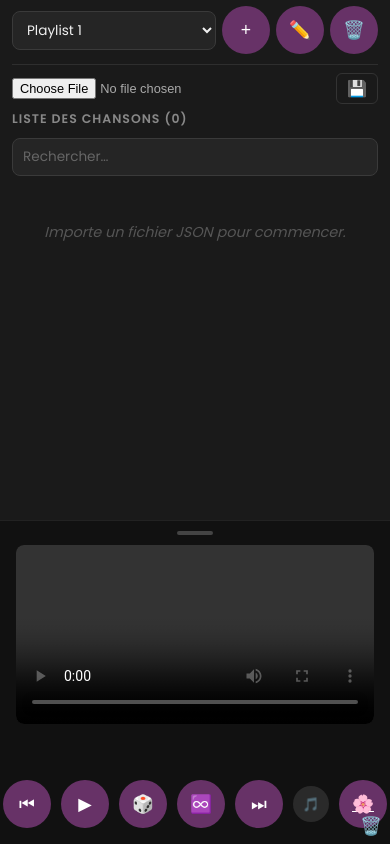
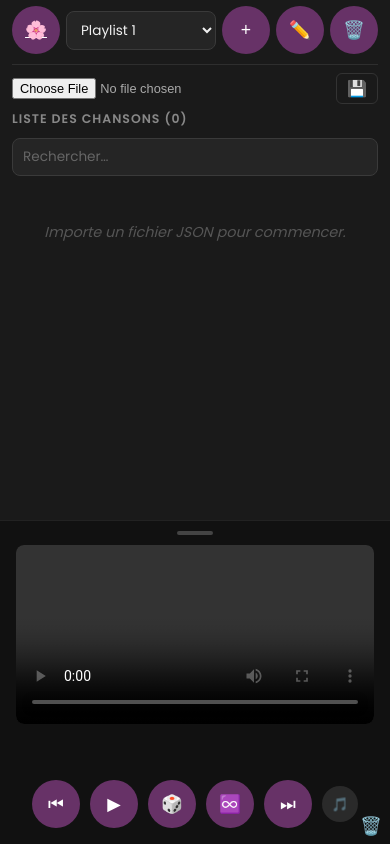
Before and after one commit to Nhyees/lecteur-v2, a plain HTML site: page playlist_mobile.html in a window 390 px wide. Drawn offline with Linux system fonts and the light colour scheme.

Commit message:
mobile 2

```diff
--- a/js/script.js
+++ b/js/script.js
@@ -327,6 +327,14 @@
         deleteBtn.setAttribute("aria-label", "Supprimer la playlist");
         deleteBtn.addEventListener("click", deletePlaylist);
 
+        if (document.getElementById("mobile-player")) {
+            const dashLink = document.createElement("a");
+            dashLink.href = "dashboard.html";
+            dashLink.textContent = "🌸";
+            dashLink.className = "btn playlist-btn";
+            dashLink.setAttribute("aria-label", "Playlists communautaires");
+            manager.appendChild(dashLink);
+        }
         manager.appendChild(select);
         manager.appendChild(newBtn);
         manager.appendChild(renameBtn);
--- a/playlist_mobile.html
+++ b/playlist_mobile.html
@@ -13,9 +13,7 @@
     <!-- Zone scrollable : liste de chansons -->
     <div id="musicList">
 
-        <div class="mobile-nav">
-            <a href="dashboard.html" class="back-button" aria-label="Playlists communautaires">🌸</a>
-        </div>
+        <div class="mobile-nav"></div>
 
         <input type="file" id="fileInput" accept=".json" aria-label="Importer une playlist JSON">
         <button id="exportButton" class="btn btn-secondary" aria-label="Exporter la playlist en JSON">💾</button>
@@ -55,7 +53,6 @@
             <button id="repeatButton" class="btn" aria-label="Activer ou desactiver la repetition">♾️</button>
             <button id="nextButton" class="btn" aria-label="Chanson suivante">⏭</button>
             <button id="toggle-history" class="btn btn-sm" aria-label="Afficher ou masquer l'historique">🎵</button>
-            <a href="dashboard.html" class="btn" aria-label="Playlists communautaires">🌸</a>
         </div>
 
         <button id="clearButton" class="clear-button" aria-label="Vider la playlist">🗑️</button>
```
